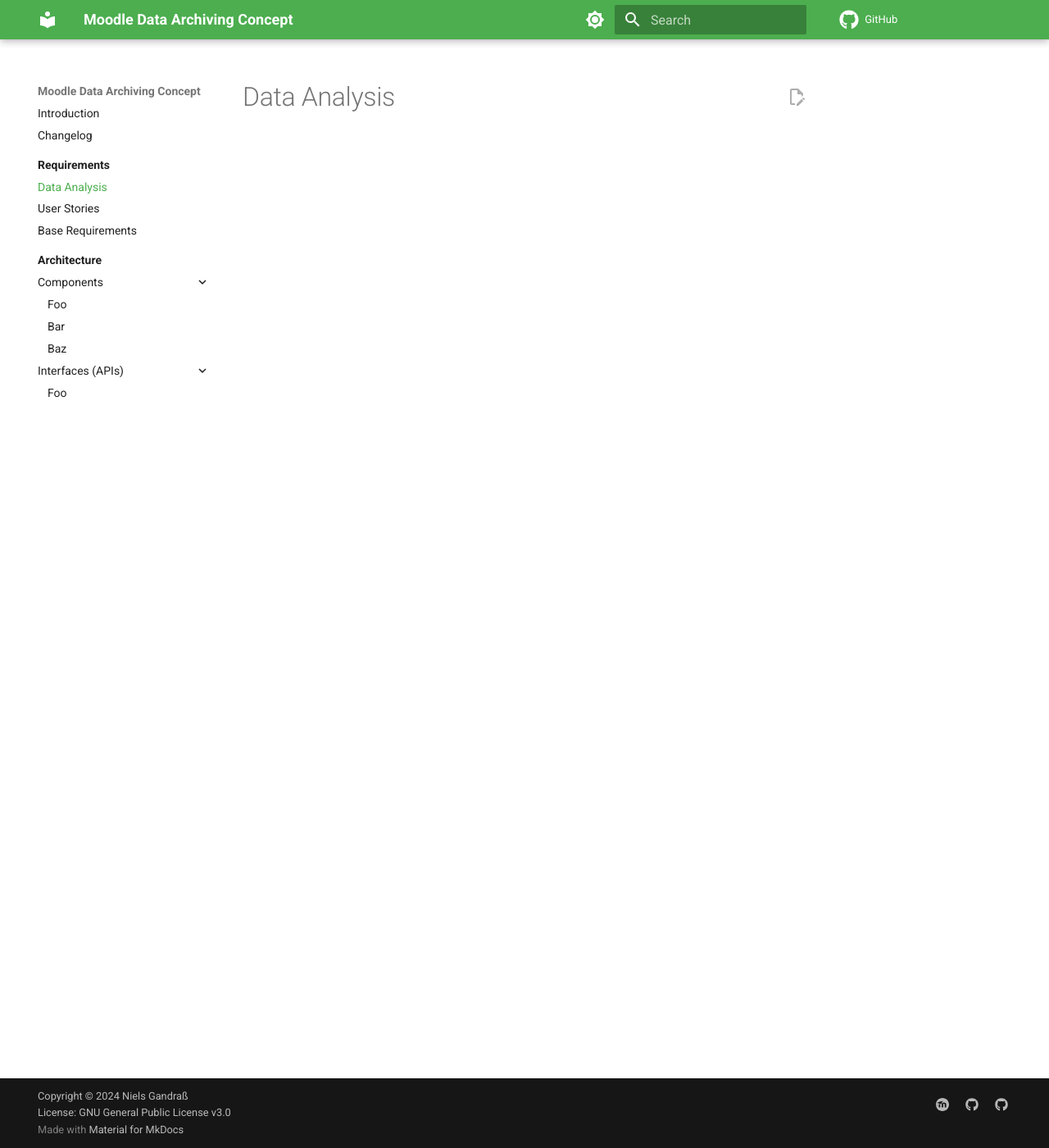
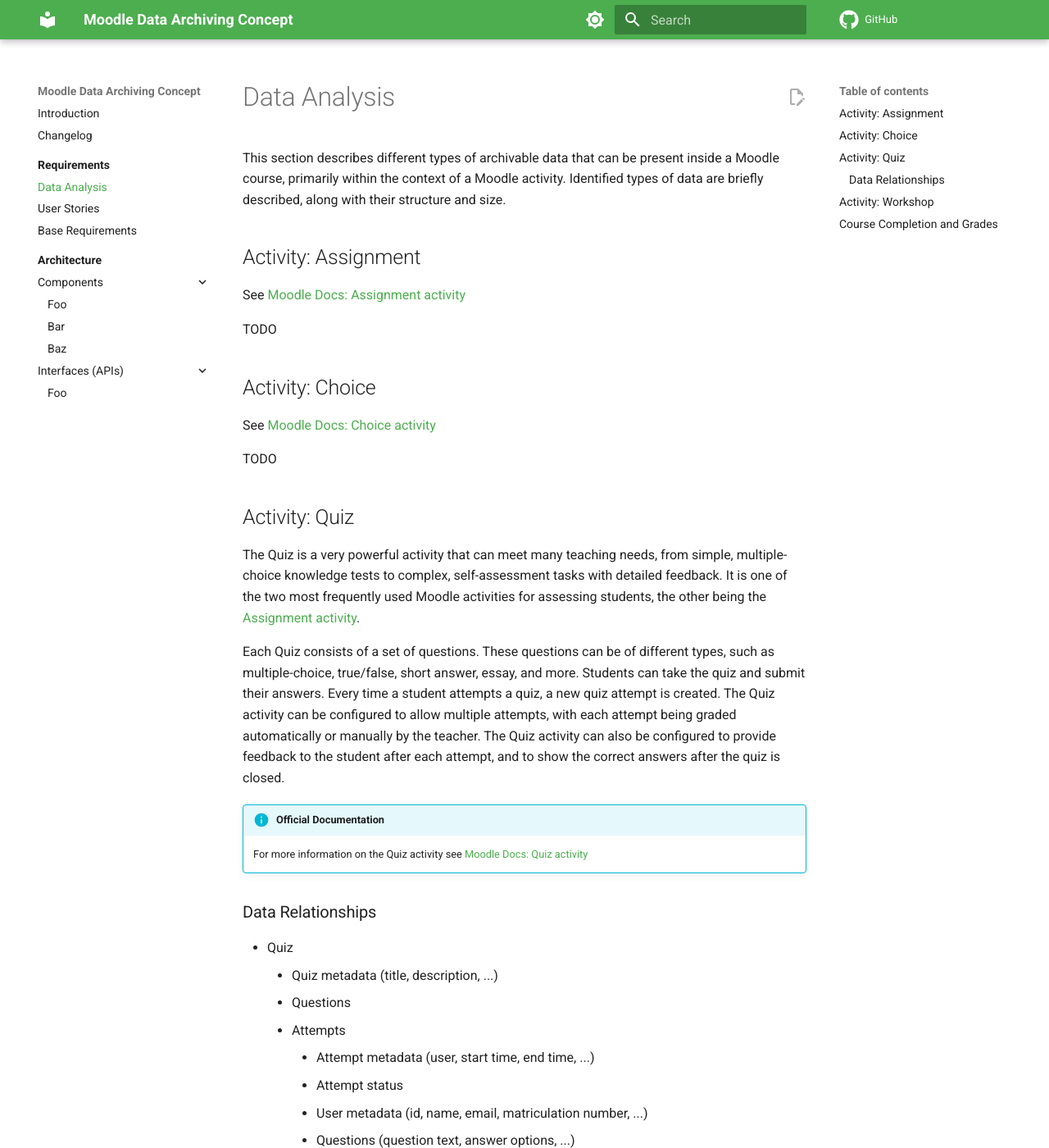
Before and after one commit to ngandrass/moodle-data-archiving-concept, an MkDocs documentation site: the page built from docs/requirements/data-analysis.md, in a window 1280 px wide and 1400 px high. Shown: the whole window at 82% size. Built offline with MkDocs 1.6.1 and Material for MkDocs 9.7.7, drawn with Linux system fonts in a browser that asks for light colours; comment, search, counter and statistics services are not loaded; some of the changed text lies outside the part shown.

Commit message:
Describe data within the quiz activity

````diff
--- a/docs/requirements/data-analysis.md
+++ b/docs/requirements/data-analysis.md
@@ -1 +1,88 @@
 # Data Analysis
+
+This section describes different types of archivable data that can be present inside a Moodle course, primarily within
+the context of a Moodle activity. Identified types of data are briefly described, along with their structure and size.
+
+
+## Activity: Assignment
+
+See [Moodle Docs: Assignment activity](https://docs.moodle.org/en/Assignment_activity)
+
+TODO
+
+
+## Activity: Choice
+
+See [Moodle Docs: Choice activity](https://docs.moodle.org/en/Choice_activity)
+
+TODO
+
+
+## Activity: Quiz
+
+The Quiz is a very powerful activity that can meet many teaching needs, from simple, multiple-choice knowledge tests to
+complex, self-assessment tasks with detailed feedback. It is one of the two most frequently used Moodle activities for
+assessing students, the other being the [Assignment activity](#activity-assignment).
+
+Each Quiz consists of a set of questions. These questions can be of different types, such as multiple-choice, true/false,
+short answer, essay, and more. Students can take the quiz and submit their answers. Every time a student attempts a quiz,
+a new quiz attempt is created. The Quiz activity can be configured to allow multiple attempts, with each attempt being
+graded automatically or manually by the teacher. The Quiz activity can also be configured to provide feedback to the
+student after each attempt, and to show the correct answers after the quiz is closed.
+
+!!! info "Official Documentation"
+    For more information on the Quiz activity see [Moodle Docs: Quiz activity](https://docs.moodle.org/en/Quiz_activity)
+
+### Data Relationships
+- Quiz
+    - Quiz metadata (title, description, ...)
+    - Questions
+    - Attempts
+        - Attempt metadata (user, start time, end time, ...)
+        - Attempt status
+        - User metadata (id, name, email, matriculation number, ...)
+        - Questions (question text, answer options, ...)
+        - Question answer file attachments [^1]
+        - Answers
+        - Response history
+        - Feedback
+            - General question feedback
+            - Individual question feedback
+            - Overall attempt feedback
+        - Question marks
+        - Manual question mark overrides and teacher comments
+        - Attempt grade (summative)
+
+[^1]: Only applies to essay questions when considering Moodle core question types. Might apply to other third party
+question types.
+
+
+**High-level overview of central data relationships in the Quiz activity**
+```mermaid
+erDiagram
+  Quiz ||--o{ Attempt : has
+  Quiz ||--|{ Question : has
+
+  Attempt }o--|| User : "belongs to"
+  Attempt ||--|{ "Question Instance" : has
+  Attempt ||--o| Grade : has
+
+  "Question Instance" ||--|{ Answer : has
+  Answer ||--o| Mark : has
+  Answer ||--o| "File Attachment" : has
+```
+
+
+## Activity: Workshop
+
+See [Moodle Docs: Workshop activity](https://docs.moodle.org/en/Workshop_activity)
+
+TODO
+
+
+## Course Completion and Grades
+
+See [Moodle Docs: Course completion](https://docs.moodle.org/en/Course_completion) and
+[Moodle Docs: Grades](https://docs.moodle.org/en/Grade)
+
+TODO
````
